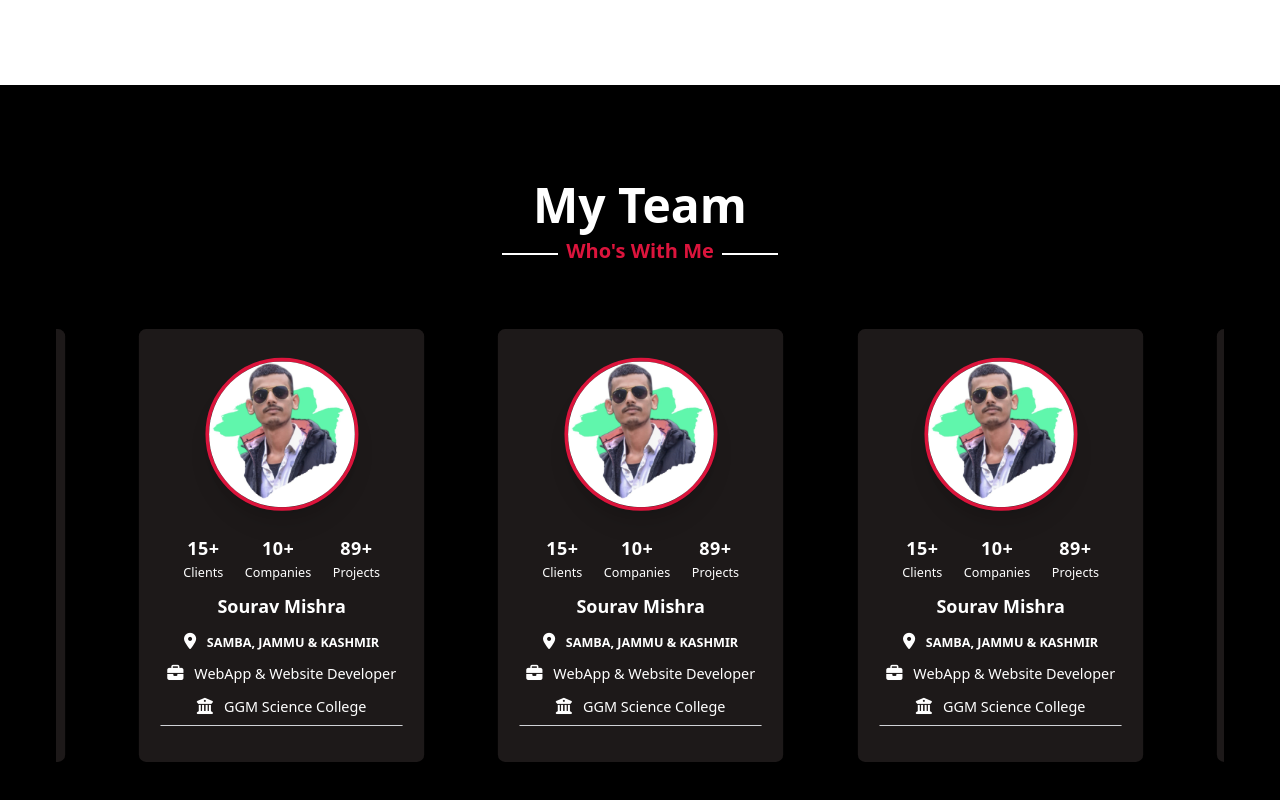
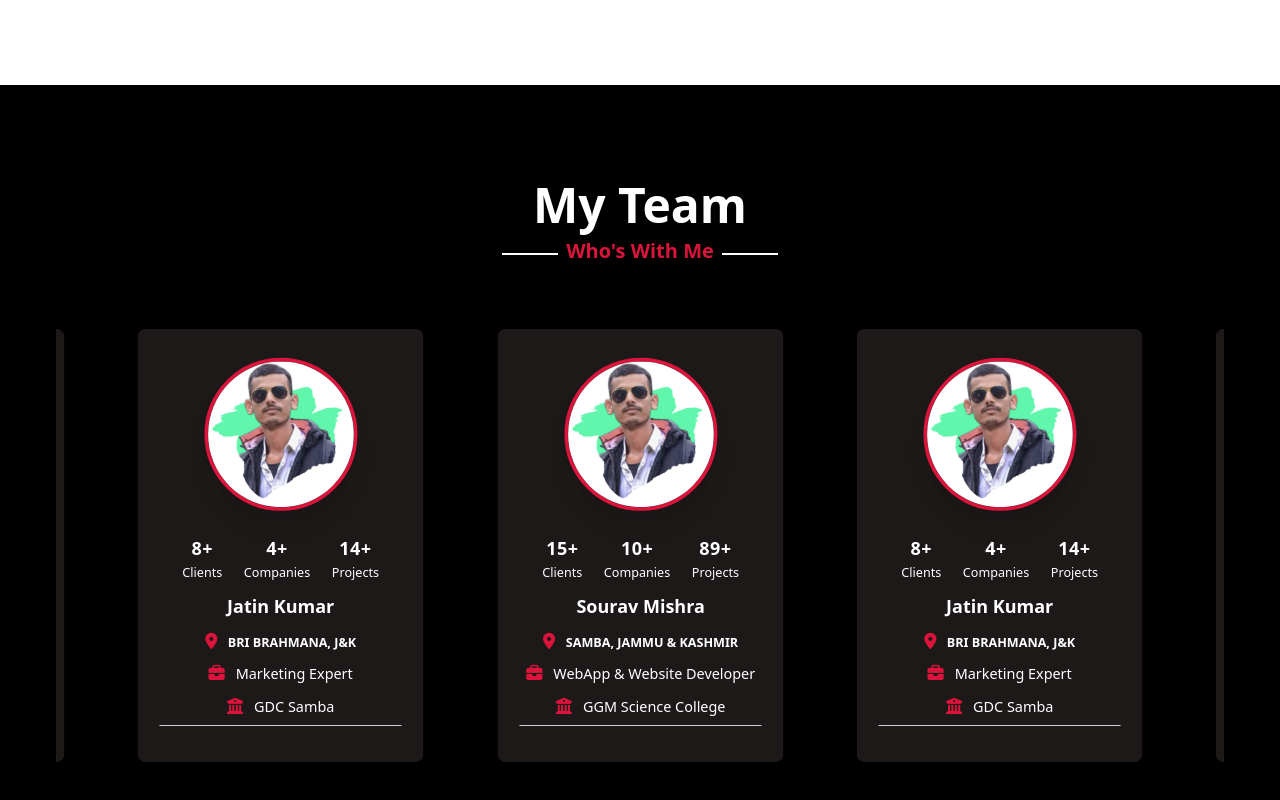
Before and after one commit to Souravvmishra/Coding-Nepal, a website built with Vite: page index.html in a window 1280 px wide. Shown: the part 2628-3428 px from the top of the page. Built offline with nearby package versions, Linux system fonts and the light colour scheme.

Commit message:
Fixed Color Of Logo In Team Section

```diff
--- a/index.html
+++ b/index.html
@@ -459,15 +459,15 @@
                     Sourav Mishra
                   </h3>
                   <div class="text-sm leading-normal mt-0 mb-2 text-blueGray-400 font-bold uppercase">
-                    <i class="fas fa-map-marker-alt mr-2 text-lg text-blueGray-400"></i>
+                    <i class=" text-[crimson] fas fa-map-marker-alt mr-2 text-lg text-blueGray-400 group-hover:text-white duration-500"></i>
                     Samba, Jammu & Kashmir
                   </div>
                   <div class="mb-2 text-blueGray-600 ">
-                    <i class="fas fa-briefcase mr-2 text-lg text-blueGray-400"></i>
+                    <i class="text-[crimson] fas fa-briefcase mr-2 text-lg text-blueGray-400 group-hover:text-white duration-500"></i>
                     WebApp & Website Developer
                   </div>
                   <div class="mb-2 text-blueGray-600">
-                    <i class="fas fa-university mr-2 text-lg text-blueGray-400"></i>
+                    <i class="text-[crimson] fas fa-university mr-2 text-lg text-blueGray-400 group-hover:text-white duration-500"></i>
                     GGM Science College
                   </div>
                 </div>
@@ -477,6 +477,66 @@
               </div>
             </div>
           </div>
+
+
+
+          <div class="item w-full scale-90 transition-all duration-500 px-4 mx-auto hover:scale-100 ">
+            <div class="relative group  flex flex-col min-w-0 break-words bg-[#1d1919]  text-white w-full  shadow-xl rounded-lg  hover:bg-[crimson] duration-500">
+              <div class="px-6">
+                <div class="flex flex-wrap ">
+                  <div class="w-3/4 mx-auto  mt-8 px-4 flex justify-center">
+                    <div class="team-item ">
+                      <img alt="..." src="./1661913774989.jpg" class="shadow-xl border-4 duration-500 group-hover:border-white border-[crimson] rounded-full ">
+                    </div>
+                  </div>
+                  <div class="w-full px-4 text-center">
+                    <div class="flex justify-center px-4 lg:pt-4 pt-8">
+                      <div class=" p-3 text-center">
+                        <span class="text-xl font-bold block uppercase tracking-wide text-blueGray-600">
+                          8+
+                        </span>
+                        <span class="text-sm text-blueGray-400">Clients</span>
+                      </div>
+                      <div class=" p-3 text-center">
+                        <span class="text-xl font-bold block uppercase tracking-wide text-blueGray-600">
+                          4+
+                        </span>
+                        <span class="text-sm text-blueGray-400">Companies</span>
+                      </div>
+                      <div class=" p-3 text-center">
+                        <span class="text-xl font-bold block uppercase tracking-wide text-blueGray-600">
+                          14+
+                        </span>
+                        <span class="text-sm text-blueGray-400">Projects</span>
+                      </div>
+                    </div>
+                  </div>
+                </div>
+                <div class="text-center">
+                  <h3 class="text-xl font-semibold leading-normal mb-2 text-blueGray-700 ">
+                    Jatin Kumar
+                  </h3>
+                  <div class="text-sm leading-normal mt-0 mb-2 text-blueGray-400 font-bold uppercase ">
+                    <i class="text-[crimson] fas fa-map-marker-alt mr-2 text-lg text-blueGray-400 group-hover:text-white duration-500 "></i>
+                    Bri Brahmana, J&K
+                  </div>
+                  <div class="mb-2 text-blueGray-600 ">
+                    <i class=" text-[crimson] fas fa-briefcase mr-2 text-lg text-blueGray-400 group-hover:text-white duration-500"></i>
+                    Marketing Expert
+                  </div>
+                  <div class="mb-2 text-blueGray-600">
+                    <i class="text-[crimson] fas fa-university mr-2 text-lg text-blueGray-400 group-hover:text-white  duration-500"></i>
+                    GDC Samba
+                  </div>
+                </div>
+                <div class=" pt-10 border-t border-blueGray-200 text-center">
+
+                </div>
+              </div>
+            </div>
+          </div>
+
+
 
 
 
```
